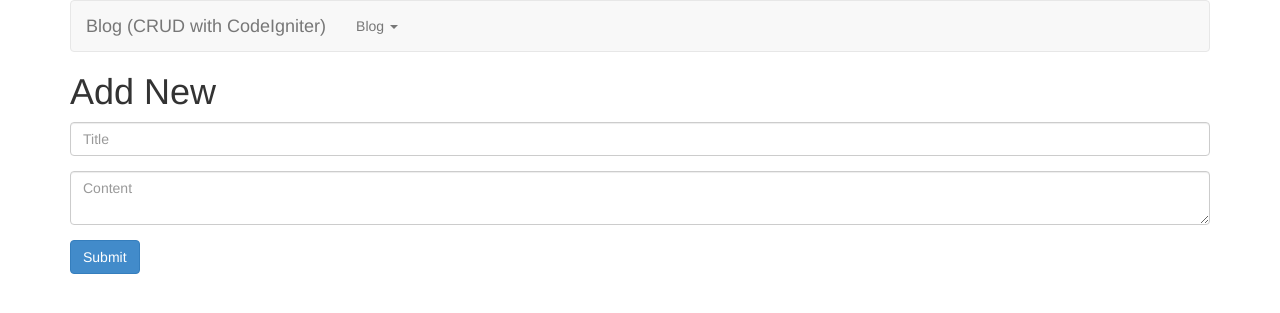
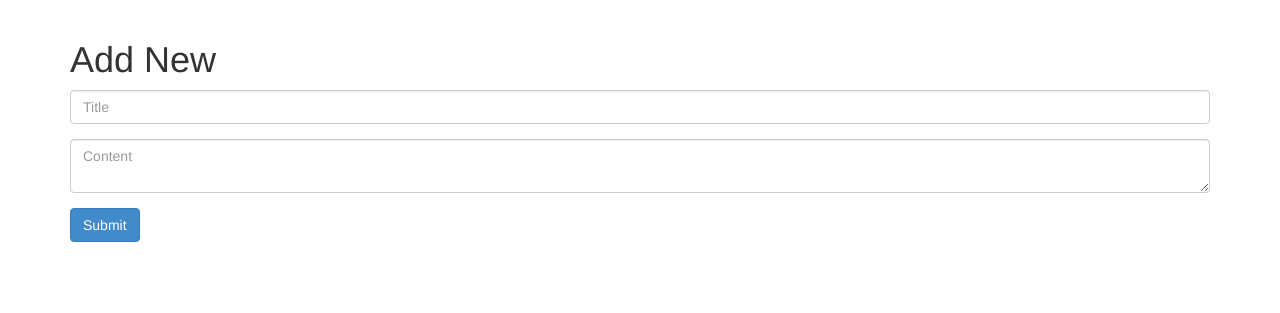
Before and after one commit to HeinZawHtet/CI-CRUD, a CodeIgniter app: page /blog/create in a window 1280 px wide. Shown: the top 313 px of the page. Run offline with CodeIgniter, Linux system fonts and the light colour scheme.

Commit message:
remove navbar

```diff
--- a/application/views/template/header.php
+++ b/application/views/template/header.php
@@ -8,6 +8,11 @@
 
     <!-- Bootstrap -->
     <link href="<?php echo base_url('assets/css/bootstrap.min.css') ?>" rel="stylesheet">
+    <style type="text/css">
+      body {
+        margin-top: 20px;
+      }
+    </style>
 
     <!-- HTML5 Shim and Respond.js IE8 support of HTML5 elements and media queries -->
     <!-- WARNING: Respond.js doesn't work if you view the page via file:// -->
@@ -19,31 +24,3 @@
   <body>
 
   <div class="container">
-
-  <nav class="navbar navbar-default" role="navigation">
-    <div class="container-fluid">
-      <!-- Brand and toggle get grouped for better mobile display -->
-      <div class="navbar-header">
-        <button type="button" class="navbar-toggle collapsed" data-toggle="collapse" data-target="#bs-example-navbar-collapse-1">
-          <span class="sr-only">Toggle navigation</span>
-          <span class="icon-bar"></span>
-          <span class="icon-bar"></span>
-          <span class="icon-bar"></span>
-        </button>
-        <a class="navbar-brand" href="<?php echo site_url() ?>">Blog (CRUD with CodeIgniter)</a>
-      </div>
-
-      <!-- Collect the nav links, forms, and other content for toggling -->
-      <div class="collapse navbar-collapse" id="bs-example-navbar-collapse-1">
-        <ul class="nav navbar-nav">
-          <li class="dropdown">
-            <a href="<?php echo site_url("blog") ?>" class="dropdown-toggle" data-toggle="dropdown">Blog <span class="caret"></span></a>
-            <ul class="dropdown-menu" role="menu">
-              <li><a href="<?php echo site_url("blog") ?>">View All</a></li>
-              <li><a href="<?php echo site_url("blog/create") ?>">Add New</a></li>
-            </ul>
-          </li>
-        </ul>
-      </div><!-- /.navbar-collapse -->
-    </div><!-- /.container-fluid -->
-  </nav>
```
